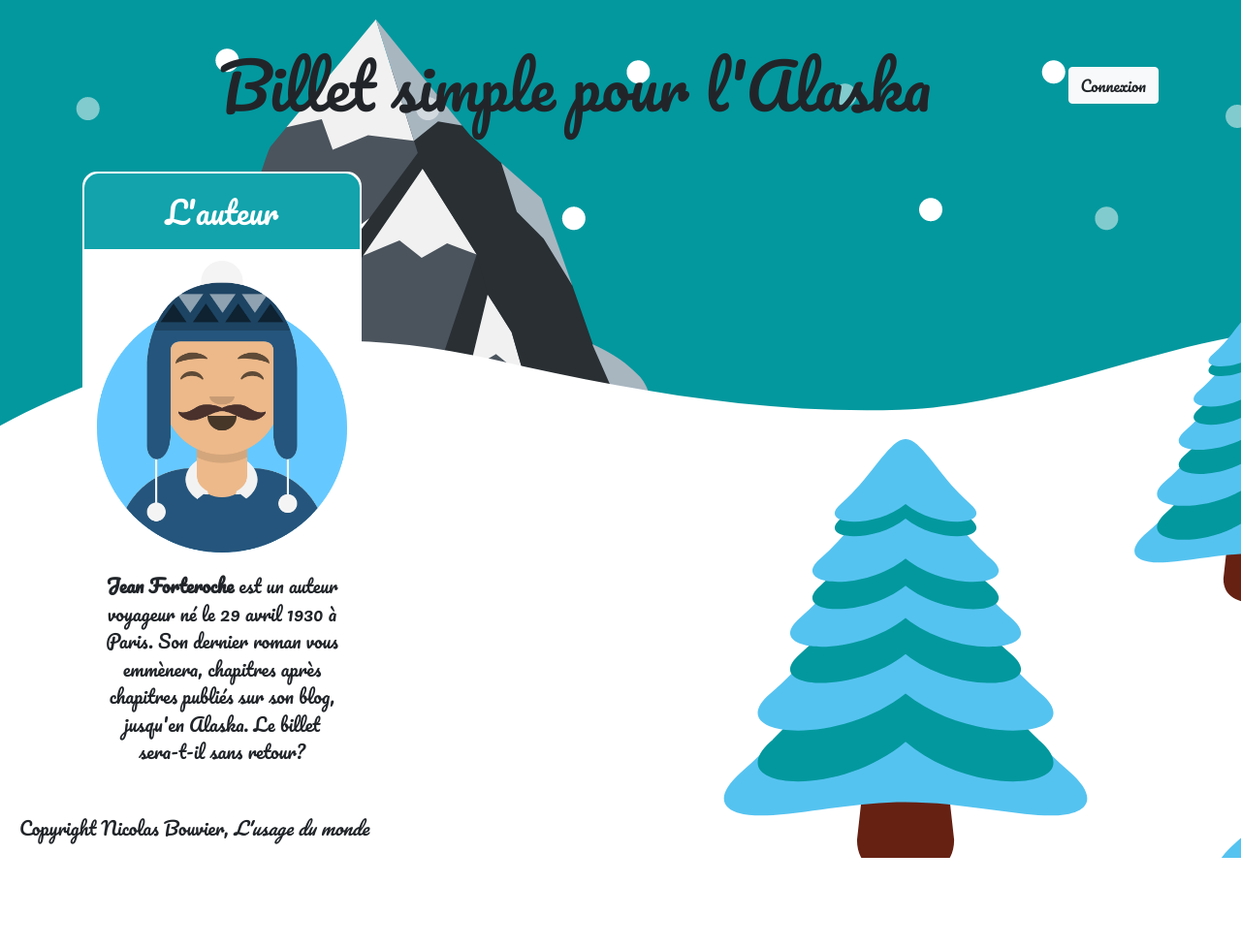
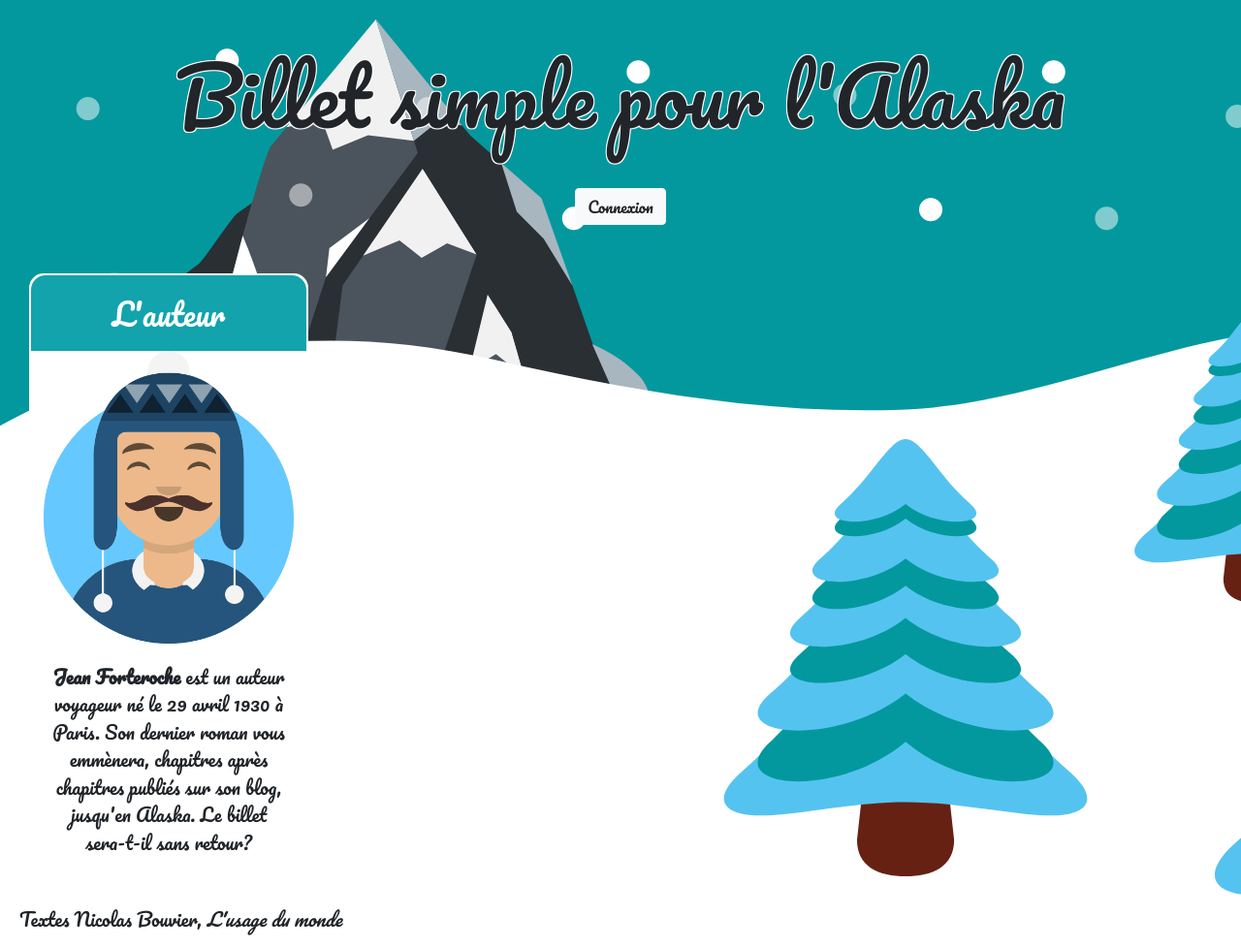
Before and after one commit to zelie88/Projet4OpenClassRooms, a PHP site: page / in a window 1280 px wide. Shown: the whole page at 97% size. Before the commit the page ends 885 px from the top, so only its background shows below. Run offline with PHP 8.4, Linux system fonts and the light colour scheme; data that the repository does not hold is empty; some libraries are stand-ins or nearby versions.

Commit message:
Dernières mises en forme

```diff
--- a/public/css/style.css
+++ b/public/css/style.css
@@ -1,3 +1,8 @@
+.row
+{
+    margin: 0;
+}
+
 body
 {
     background: url('../img/font.png') fixed top left;
@@ -8,11 +13,18 @@ body
 header
 {
     display:flex;
+    flex-direction: column;
     flex-wrap: wrap;
     justify-content:center;
     align-items: center;
     margin-top: 30px;
     margin-bottom: 30px;
+}
+
+nav
+{
+    display:block;
+    padding: 20px;
 }
 
 h1, h2, h3
@@ -23,8 +35,17 @@ h1, h2, h3
 
 h1
 {
+    text-shadow: -1px 1px 0 #fdfbfb, 1px 1px 0 #fff, 1px -1px 0 #f7f7f7,-1px -1px 0 #fbfbfb;
+    font-size: 5rem;
+}
+
+.alert-danger, .alert-success
+{
+    border-radius: .3rem;
+    width: 80%;
+    text-align: center;
     margin: auto;
-    font-size: 4rem;
+
 }
 
 .card
@@ -42,6 +63,33 @@ h1
     border-radius: 15px 15px 0 0;
     color: white;
     font-size: 2rem;
+    margin-bottom: 0px;
+}
+
+.fadeout {
+    position: relative;
+    margin-top: -4em;
+    height: 4em;
+    background: -webkit-linear-gradient(
+        rgba(255, 255, 255, 0) 0%,
+        rgba(255, 255, 255, 1) 100%
+    );
+    background-image: -moz-linear-gradient(
+        rgba(255, 255, 255, 0) 0%,
+        rgba(255, 255, 255, 1) 100%
+    );
+    background-image: -o-linear-gradient(
+        rgba(255, 255, 255, 0) 0%,
+        rgba(255, 255, 255, 1) 100%
+    );
+    background-image: linear-gradient(
+        rgba(255, 255, 255, 0) 0%,
+        rgba(255, 255, 255, 1) 100%
+    );
+    background-image: -ms-linear-gradient(
+        rgba(255, 255, 255, 0) 0%,
+        rgba(255, 255, 255, 1) 100%
+    );
 }
 
 #comments, #addComment
@@ -75,13 +123,14 @@ h2 a
     padding: 10px;
 }
 
+
 form.card
 {
     padding: 20px;
     width: 80%;
 }
 
-a:hover
+#update, a:hover
 {
     color: black;
     text-decoration: none;
@@ -95,25 +144,39 @@ a:hover
 
 }
 
-#copyright
+a.modify
+{
+    width: 100%;
+    margin-bottom: 10px;
+
+}
+
+footer
 {
     margin-left: 20px;
+
 }
 
-table{
-    width: 50%;
+table
+{
+    width: 80%;
     margin: 30px auto;
     border-collapse: collapse;
-    text-align: left;
+    text-align: center;
 }
-tr {
-    border-bottom: 1px solid #1f1919;
+
+tr
+{
+    border-bottom: 1px solid black;
 }
-th, td{
+
+th, td
+{
     border: none;
     height: 30px;
-    padding: 2px;
+    padding: 10px;
 }
+
 tr:hover {
     background: #F5F5F5;
 }
@@ -132,18 +195,14 @@ tr:hover {
     margin: 3px;
 }
 
-.del_btn {
-    text-decoration: none;
-    padding: 2px 5px;
-    color: white;
-    border-radius: 3px;
-    background: #800000;
-}
-.msg {
+.messageStyle {
 
+    margin: 30px auto;
     padding: 10px;
     border-radius: 5px;
     color: #3c763d;
+    background: #dff0d8;
+    border: 1px solid #3c763d;
     width: 50%;
     text-align: center;
 }
--- a/src/model/View.php
+++ b/src/model/View.php
@@ -39,6 +39,6 @@ class View
             require $file;
             return ob_get_clean();
         }
-        header('Location: index.php?action=notFound');
+        header('Location: ../templates/error_404.php');
     }
 }
--- a/templates/basic.php
+++ b/templates/basic.php
@@ -19,13 +19,14 @@
     </head>
 
     <body>
-        <div id="content" class="container">
+        <div id="content" class="container-fluid">
             <?=$content?>
         </div>
 
-        <div id="copyright">
-            <p>Copyright Nicolas Bouvier, <em>L'usage du monde</em></p>
-        </div>
+    <footer>
+        <p>Textes Nicolas Bouvier, <em>L'usage du monde</em></p>
+    </footer>
+
     </body>
 
 </html>
```
Also changed, not shown: .htaccess (added).
